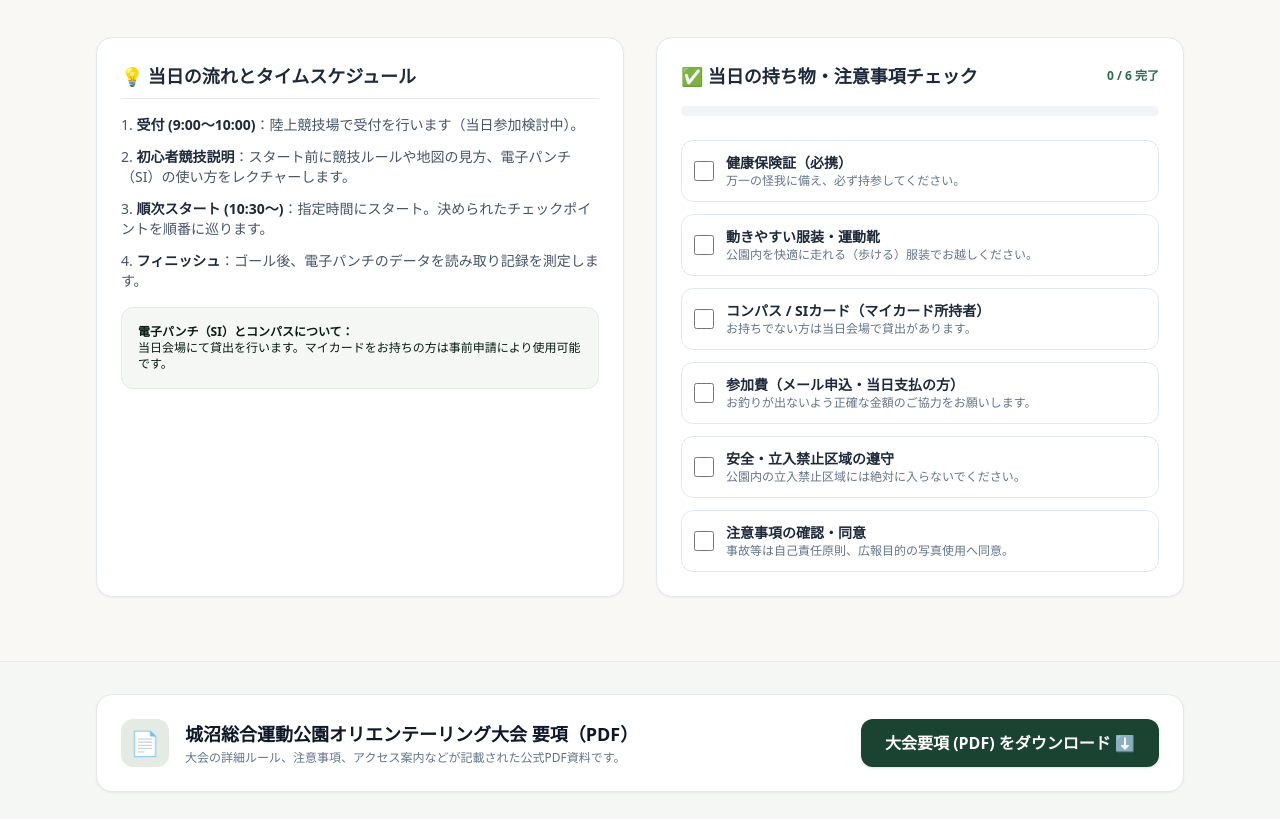
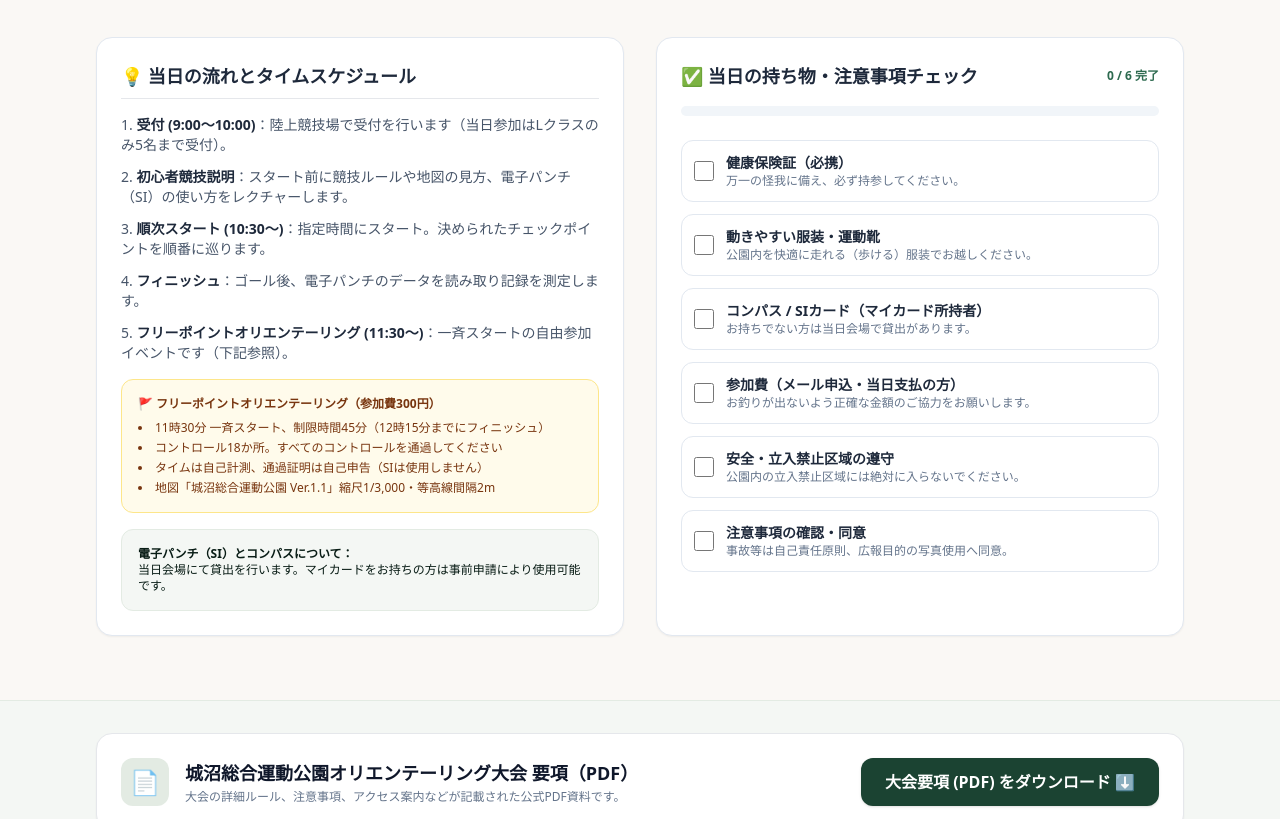
Before and after one commit to ttsyk1227-art/jyonuma-orienteering-, a plain HTML site: page index.html in a window 1280 px wide. Shown: the part 4475-5294 px from the top of the page. Drawn offline with nearby package versions, Linux system fonts and the light colour scheme.

Commit message:
当日参加の受付条件とフリーポイントオリエンテーリングの案内を追加
Co-Authored-By: Claude Opus 5.5 <noreply@anthropic.com>
Claude-Session: https://claude.ai/code/session_013tZLukQ6wsG5S6KQ2ExYAb

```diff
--- a/index.html
+++ b/index.html
@@ -460,11 +460,22 @@
                     <div class="bg-white p-6 rounded-2xl border border-slate-200 shadow-sm space-y-4">
                         <h3 class="font-bold text-slate-800 text-lg border-b pb-2">💡 当日の流れとタイムスケジュール</h3>
                         <ol class="space-y-3 text-sm text-slate-600 list-decimal list-inside">
-                            <li><strong class="text-slate-800">受付 (9:00〜10:00)</strong>：陸上競技場で受付を行います（当日参加検討中）。</li>
+                            <li><strong class="text-slate-800">受付 (9:00〜10:00)</strong>：陸上競技場で受付を行います（当日参加はLクラスのみ5名まで受付）。</li>
                             <li><strong class="text-slate-800">初心者競技説明</strong>：スタート前に競技ルールや地図の見方、電子パンチ（SI）の使い方をレクチャーします。</li>
                             <li><strong class="text-slate-800">順次スタート (10:30〜)</strong>：指定時間にスタート。決められたチェックポイントを順番に巡ります。</li>
                             <li><strong class="text-slate-800">フィニッシュ</strong>：ゴール後、電子パンチのデータを読み取り記録を測定します。</li>
+                            <li><strong class="text-slate-800">フリーポイントオリエンテーリング (11:30〜)</strong>：一斉スタートの自由参加イベントです（下記参照）。</li>
                         </ol>
+
+                        <div class="bg-amber-50 p-4 rounded-xl text-xs text-amber-900 border border-amber-200">
+                            <strong>🚩 フリーポイントオリエンテーリング（参加費300円）</strong>
+                            <ul class="mt-2 space-y-1 list-disc list-inside">
+                                <li>11時30分 一斉スタート、制限時間45分（12時15分までにフィニッシュ）</li>
+                                <li>コントロール18か所。すべてのコントロールを通過してください</li>
+                                <li>タイムは自己計測、通過証明は自己申告（SIは使用しません）</li>
+                                <li>地図「城沼総合運動公園 Ver.1.1」縮尺1/3,000・等高線間隔2m</li>
+                            </ul>
+                        </div>
 
                         <div class="bg-brand-50 p-4 rounded-xl text-xs text-brand-700 border border-brand-100">
                             <strong>電子パンチ（SI）とコンパスについて：</strong><br>
@@ -643,7 +654,11 @@
                                 </details>
                                 <details class="bg-slate-800 rounded-lg p-3 text-sm border border-slate-700">
                                     <summary class="font-semibold text-slate-200 cursor-pointer">当日参加は可能ですか？</summary>
-                                    <p class="text-xs text-slate-400 mt-2">受付時間内の当日参加は現在検討中です。確実に参加される場合は11月15日までの事前申込みをお勧めします。</p>
+                                    <p class="text-xs text-slate-400 mt-2">当日参加は<strong>Lクラスのみ、5名まで</strong>受け付けます（受付時間 9:00〜10:00）。他のクラスは事前申込みが必要です。</p>
+                                </details>
+                                <details class="bg-slate-800 rounded-lg p-3 text-sm border border-slate-700">
+                                    <summary class="font-semibold text-slate-200 cursor-pointer">フリーポイントオリエンテーリングとは？</summary>
+                                    <p class="text-xs text-slate-400 mt-2">本競技とは別に行う自由参加のイベントです。参加費300円、11時30分一斉スタート、制限時間45分で、18か所のコントロールをすべて巡ります。タイムは自己計測、通過は自己申告です（SIは使用しません）。</p>
                                 </details>
                                 <details class="bg-slate-800 rounded-lg p-3 text-sm border border-slate-700">
                                     <summary class="font-semibold text-slate-200 cursor-pointer">グループの人数制限はありますか？</summary>
```
